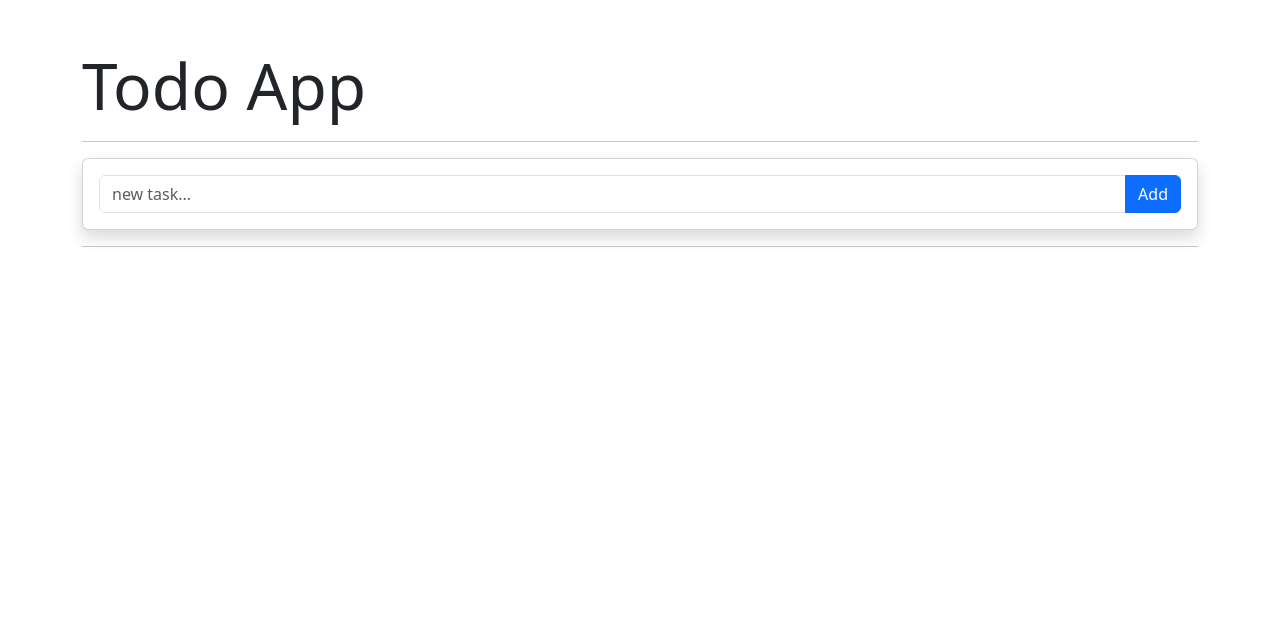
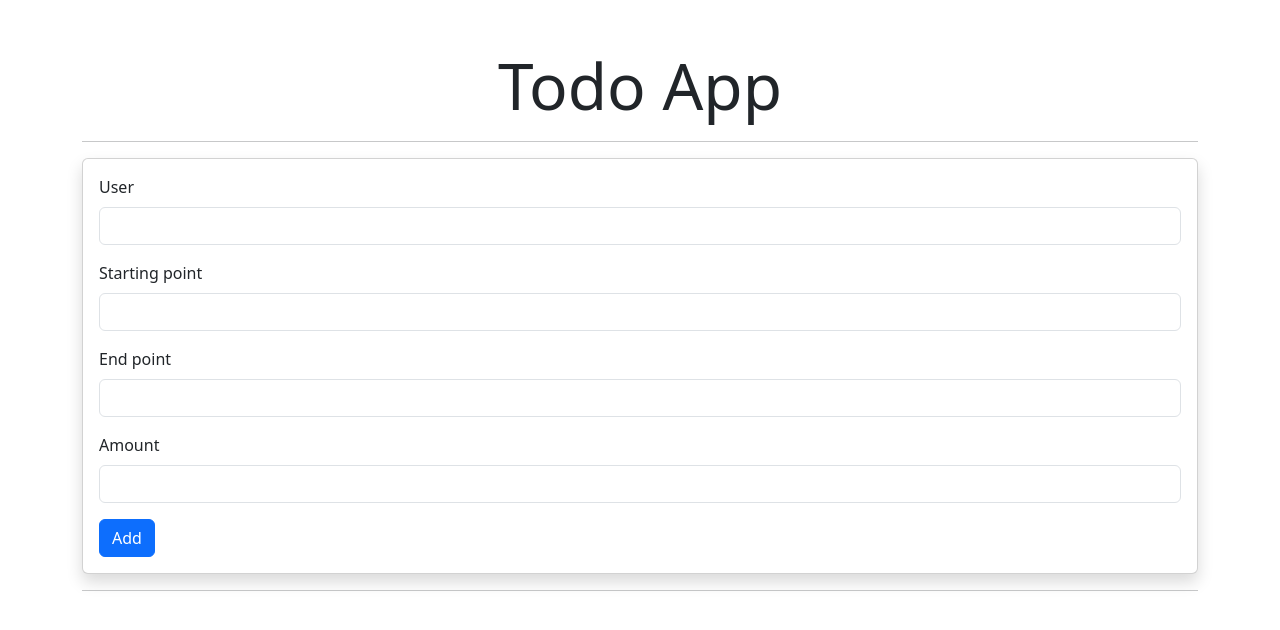
Before and after one commit to Geffrerson7/TODO-APP-FLASK, a Flask app: page / in a window 1280 px wide. Shown: the top 630 px of the page. Run offline with Flask 3, Linux system fonts and the light colour scheme; data that the repository does not hold is empty; some libraries are stand-ins or nearby versions.

Commit message:
Add new fields

```diff
--- a/app/db.py
+++ b/app/db.py
@@ -6,4 +6,4 @@ uri = os.environ.get("DATABASE_URI")
 
 cliente = MongoClient(uri)
 
-db = cliente.get_database()
+db = cliente[os.environ.get("DB_NAME")]
--- a/app/routes/index.py
+++ b/app/routes/index.py
@@ -8,23 +8,30 @@ from pymongo import ReturnDocument
 
 task_router = Blueprint("task_router", __name__)
 
-#
-# Inicio de las rutas del app (sección tareas):
-#
+
 @task_router.route("/")
 def index():
     tasks = db.tasks.find()
     task_list = list(tasks)
     return render_template("index.html", lista_tareas=task_list)
 
+
 @task_router.route("/add", methods=["POST"])
 def add():
-    task_text = request.form.get("text") # Recupero lo que viene en el input del form
-    if task_text == "" or task_text == None:
+    user = request.form.get("user")
+    startingPoint = request.form.get("startingPoint")
+    endPoint = request.form.get("endPoint")
+    amount = request.form.get("amount")
+    reason = request.form.get("reason")
+    if user == "" or user == None:
         return redirect("/")
 
     newTask = {
-        "text": task_text,
+        "user": user,
+        "startingPoint": startingPoint,
+        "endPoint": endPoint,
+        "amount": amount,
+        "reason": reason,
         "createdAt": datetime.now(),
         "doneAt": None,
         "deletedAt": None,
@@ -36,44 +43,69 @@ def add():
 
 @task_router.route("/update/<id>", methods=["PUT"])
 def update(id):
-    text = request.form.get("text")
-    task = db.tasks.find_one_and_update({'_id':ObjectId(id)}, {"$set": {"text": text}}, upsert=False, return_document=ReturnDocument.AFTER)
+    new_user = request.form.get("user")
+    new_startingPoint = request.form.get("startingPoint")
+    new_EndPoint = request.form.get("endPoint")
+    task = db.tasks.find_one_and_update(
+        {"_id": ObjectId(id)},
+        {
+            "$set": {
+                "user": new_user,
+                "startingPoint": new_startingPoint,
+                "endPoint": new_EndPoint,
+            }
+        },
+        upsert=False,
+        return_document=ReturnDocument.AFTER,
+    )
     return parse_json(task), 200
+
 
 def parse_json(data):
     return json.loads(json_util.dumps(data))
 
 
-@task_router.route("/task", defaults={'id': None})
-@task_router.route("/task/", defaults={'id': None})
+@task_router.route("/task", defaults={"id": None})
+@task_router.route("/task/", defaults={"id": None})
 @task_router.route("/task/<id>")
-
-def task(id = None):
+def task(id=None):
     # Si no me envias un ID, te regreso al index:
     if id == None:
         return redirect("/")
     # Si me envias un ID entonces trato de extraer la tarea con ese ID:
     task = db.tasks.find_one(ObjectId(id))
-    print(task['text'])
+    print(task["user"])
     if task == None:
         return redirect("/")
     # Si la tarea no está vacía Entonces se la mando al template:
     return render_template("detail.html", task=task)
 
+
 @task_router.route("/done", methods=["POST"])
 def done():
     task_id = request.form.get("id")
     next = request.form.get("next")
-    task = db.tasks.find_one_and_update({'_id':ObjectId(task_id)}, {"$set": {"doneAt": datetime.now()}}, upsert=False, return_document=ReturnDocument.AFTER)
+    task = db.tasks.find_one_and_update(
+        {"_id": ObjectId(task_id)},
+        {"$set": {"doneAt": datetime.now()}},
+        upsert=False,
+        return_document=ReturnDocument.AFTER,
+    )
     if task == None:
         return redirect("/")
     if next != None:
         return redirect(next)
     return redirect("/task/" + str(task_id))
 
+
 @task_router.route("/delete/<id>")
 def delete(id):
-    task = db.tasks.find_one_and_update({'_id':ObjectId(id)}, {"$set": {"deletedAt": datetime.now()}}, upsert=False, return_document=ReturnDocument.AFTER)
+    task = db.tasks.find_one_and_update(
+        {"_id": ObjectId(id)},
+        {"$set": {"deletedAt": datetime.now()}},
+        upsert=False,
+        return_document=ReturnDocument.AFTER,
+    )
     if task == None:
         return redirect("/")
 
--- a/app/templates/index.html
+++ b/app/templates/index.html
@@ -1,60 +1,125 @@
 <!DOCTYPE html>
 <html lang="en">
   <head>
-    <meta charset="UTF-8">
-    <meta http-equiv="X-UA-Compatible" content="IE=edge">
-    <meta name="viewport" content="width=device-width, initial-scale=1.0">
-    <title>TodoApp</title>
+    <meta charset="UTF-8" />
+    <meta http-equiv="X-UA-Compatible" content="IE=edge" />
+    <meta name="viewport" content="width=device-width, initial-scale=1.0" />
+    <title>Todo App</title>
     <!-- CSS only -->
-    <link href="https://cdn.jsdelivr.net/npm/bootstrap@5.3.0/dist/css/bootstrap.min.css" rel="stylesheet" integrity="sha384-9ndCyUaIbzAi2FUVXJi0CjmCapSmO7SnpJef0486qhLnuZ2cdeRhO02iuK6FUUVM" crossorigin="anonymous">
+    <link
+      href="https://cdn.jsdelivr.net/npm/bootstrap@5.3.0/dist/css/bootstrap.min.css"
+      rel="stylesheet"
+      integrity="sha384-9ndCyUaIbzAi2FUVXJi0CjmCapSmO7SnpJef0486qhLnuZ2cdeRhO02iuK6FUUVM"
+      crossorigin="anonymous"
+    />
   </head>
   <body>
     <div class="container-sm mt-5">
-        <h1 class="display-3">Todo App</h1>
-        <hr>
+      <h1 class="display-3 text-center">Todo App</h1>
+      <hr />
 
       <div class="card p-3 shadow">
         <form action="/add" method="post">
-                <div class="input-group mb-0">
-                    <input type="text" name="text" class="form-control" placeholder="new task...">
-                    <button class="btn btn-primary" type="submit">Add</button>
+          <div class="mb-3">
+            <label for="user" class="form-label">User</label>
+            <input
+              type="text"
+              class="form-control"
+              name="user"
+              id="user"
+              aria-describedby="emailHelp"
+            />
           </div>
+          <div class="mb-3">
+            <label for="startingPoint" class="form-label"
+              >Starting point</label
+            >
+            <input
+              type="text"
+              class="form-control"
+              name="startingPoint"
+              id="startingPoint"
+            />
+          </div>
+          <div class="mb-3">
+            <label for="startingPoint" class="form-label"
+              >End point</label
+            >
+            <input
+              type="text"
+              class="form-control"
+              name="endPoint"
+              id="endPoint"
+            />
+          </div>
+          <div class="mb-3">
+            <label for="startingPoint" class="form-label"
+              >Amount</label
+            >
+            <input
+              type="number"
+              class="form-control"
+              name="endPoint"
+              id="endPoint"
+            />
+          </div>
+
+          <button type="submit" class="btn btn-primary">Add</button>
         </form>
       </div>
-        <hr>
+      <hr />
 
       <ul class="list-group shadow">
-            {% for task in lista_tareas  %}
-            {% if task.deletedAt != None %}
+        {% for task in lista_tareas %} {% if task.deletedAt != None %}
         <li class="list-group-item list-group-item-danger">
-                <a class="list-group-item-action" href="{{ url_for('task_router.task', id=task._id) }}">
-                    {{ task.text }}
+          <a
+            class="list-group-item-action"
+            href="{{ url_for('task_router.task', id=task._id) }}"
+          >
+            {{ task.user }}
           </a>
         </li>
         {% elif task.doneAt != None %}
         <li class="list-group-item list-group-item-success">
-                <a class="list-group-item-action" href="{{ url_for('task_router.task', id=task._id) }}">
-                    {{ task.text }}
+          <a
+            class="list-group-item-action"
+            href="{{ url_for('task_router.task', id=task._id) }}"
+          >
+            {{ task.user }}
           </a>
-                <a class="btn btn-sm btn-danger float-end fw-bold" href="/delete/{{ task._id }}">&times;</a>
+          <a
+            class="btn btn-sm btn-danger float-end fw-bold"
+            href="/delete/{{ task._id }}"
+            >&times;</a
+          >
         </li>
         {% else %}
         <li class="list-group-item">
-                <a class="list-group-item-action" href="{{ url_for('task_router.task', id=task._id) }}">
-                    {{ task.text }}
+          <a
+            class="list-group-item-action"
+            href="{{ url_for('task_router.task', id=task._id) }}"
+          >
+            {{ task.user }}
           </a>
-                <a class="btn btn-sm btn-danger float-end fw-bold" href="/delete/{{ task._id }}">&times;</a>
+          <a
+            class="btn btn-sm btn-danger float-end fw-bold"
+            href="/delete/{{ task._id }}"
+            >&times;</a
+          >
           <span class="float-end">&nbsp;</span>
           <form action="/done" method="post" class="d-inline">
-                    <input type="hidden" name="id" value="{{ task._id }}">
-                    <input type="hidden" name="next" value="/">
-                    <button type="submit" class="btn btn-sm btn-success float-end fw-bold">&check;</button>
+            <input type="hidden" name="id" value="{{ task._id }}" />
+            <input type="hidden" name="next" value="/" />
+            <button
+              type="submit"
+              class="btn btn-sm btn-success float-end fw-bold"
+            >
+              &check;
+            </button>
           </form>
         </li>
-            {% endif %}
-            {% endfor  %}
+        {% endif %} {% endfor %}
       </ul>
     </div>
-
   </body>
 </html>
```
Also changed, not shown: app/models/task.py (+24 -6 lines), app/static/app.js (+28 -7 lines), app/templates/detail.html (+13 -2 lines), README.md. Lines whose indentation alone changed are shown as unchanged.
